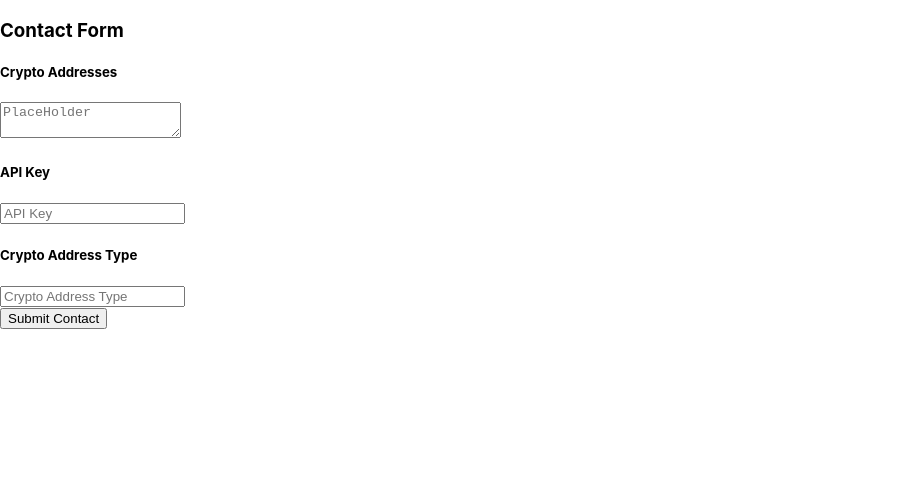
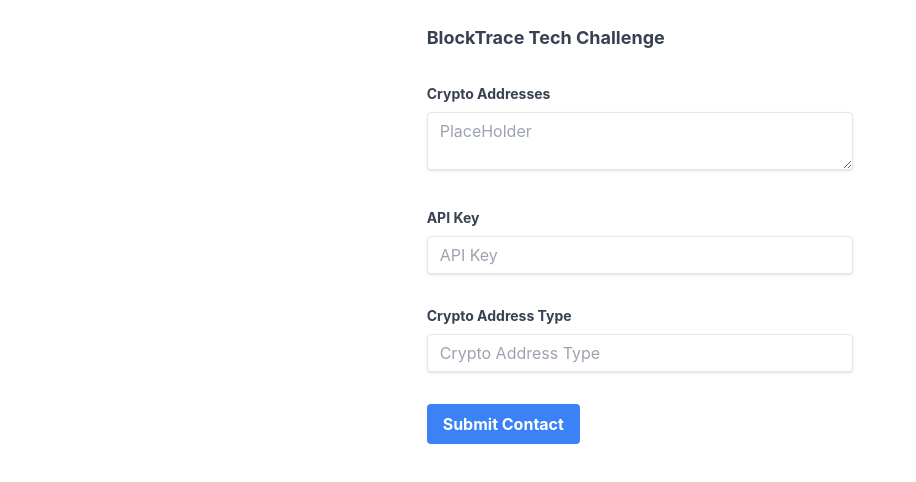
Before and after one commit to jmekavibul/BlockTraceTechChallenge, a React (Create React App) app: page / in a window 1280 px wide. Shown: the top 482 px of the page, without its empty margins (0-916 px from the left). Built offline with nearby package versions, Linux system fonts and the light colour scheme.

Commit message:
add some URL

```diff
--- a/package.json
+++ b/package.json
@@ -9,7 +9,7 @@
     "react": "^18.2.0",
     "react-apexcharts": "^1.4.0",
     "react-dom": "^18.2.0",
-    "react-scripts": "5.0.1",
+    "react-scripts": "^5.0.1",
     "web-vitals": "^2.1.4"
   },
   "scripts": {
@@ -35,5 +35,8 @@
       "last 1 firefox version",
       "last 1 safari version"
     ]
+  },
+  "devDependencies": {
+    "tailwindcss": "^3.3.2"
   }
 }
--- a/src/App.css
+++ b/src/App.css
@@ -1,3 +1,8 @@
+@tailwind base;
+@tailwind components;
+@tailwind utilities
+
+
 .App {
   text-align: center;
 }
--- a/src/components/UserFormComponent.jsx
+++ b/src/components/UserFormComponent.jsx
@@ -36,43 +36,54 @@
 
   return (
     <div className="form-container">
-      <form onSubmit={handleSubmit}>
+      <form onSubmit={handleSubmit} className="my-6 space-y-8 w-1/3 mx-auto">
         <div>
-          <h3>Contact Form</h3>
+          <label class="block text-gray-700 text-lg font-bold mb-2" for="username">
+            BlockTrace Tech Challenge
+          </label>
         </div>
         <div>
-          <h5>Crypto Addresses</h5>
+          <label class="block text-gray-700 text-sm font-bold mb-2" for="username">
+            Crypto Addresses
+          </label>
           <textarea
+            class="shadow appearance-none border rounded w-full py-2 px-3 text-gray-700 leading-tight focus:outline-none focus:shadow-outline"
             name="address"
             value={cryptoTransaction.address}
             placeholder="PlaceHolder"
             onChange={handleChange}
-            ></textarea>
+          />
         </div>
         <div>
-          <h5>API Key</h5>
+          <label class="block text-gray-700 text-sm font-bold mb-2" for="username">
+            API Key
+          </label>
           <input
+            class="shadow appearance-none border rounded w-full py-2 px-3 text-gray-700 leading-tight focus:outline-none focus:shadow-outline"
             type="text"
             name="apiKey"
             placeholder="API Key"
             value={cryptoTransaction.apiKey}
             onChange={handleChange}
-
-            />
+          />
         </div>
         <div>
-          <h5>Crypto Address Type</h5>
+          <label class="block text-gray-700 text-sm font-bold mb-2" for="username">
+            Crypto Address Type
+          </label>
           <input
+            class="shadow appearance-none border rounded w-full py-2 px-3 text-gray-700 leading-tight focus:outline-none focus:shadow-outline"
             type="text"
             name="addressType"
             placeholder="Crypto Address Type"
             value={cryptoTransaction.addressType}
             onChange={handleChange}
-
           />
         </div>
         <div>
-          <button>Submit Contact</button>
+        <button class="bg-blue-500 hover:bg-blue-700 text-white font-bold py-2 px-4 rounded focus:outline-none focus:shadow-outline">
+          Submit Contact
+        </button>
         </div>
         {data && <TableComponent data={data} />}
         {responseMessage && <div>{responseMessage}</div>} {/* Display response message if available */}
--- a/src/index.css
+++ b/src/index.css
@@ -1,3 +1,7 @@
+@import "tailwindcss/base";
+@import "tailwindcss/components";
+@import "tailwindcss/utilities";
+
 body {
   margin: 0;
   font-family: -apple-system, BlinkMacSystemFont, 'Segoe UI', 'Roboto', 'Oxygen',
--- /dev/null
+++ b/tailwind.config.js
@@ -0,0 +1,10 @@
+/** @type {import('tailwindcss').Config} */
+module.exports = {
+  content: [
+    "./src/**/*.{js,jsx,ts,tsx}",
+  ],
+  theme: {
+    extend: {},
+  },
+  plugins: [],
+}
```
Also changed, not shown: 1 other file (tests, documents, lock files or other folders).
